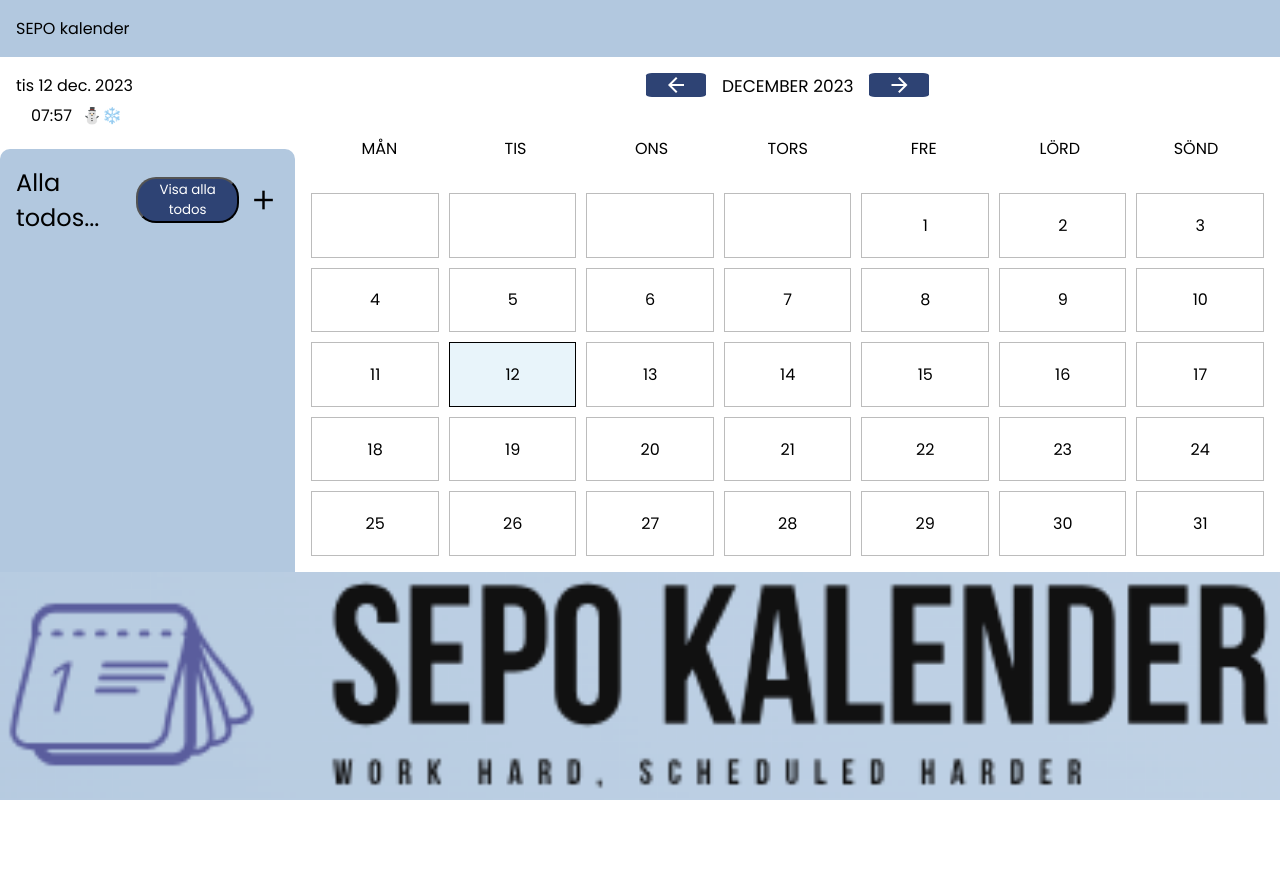
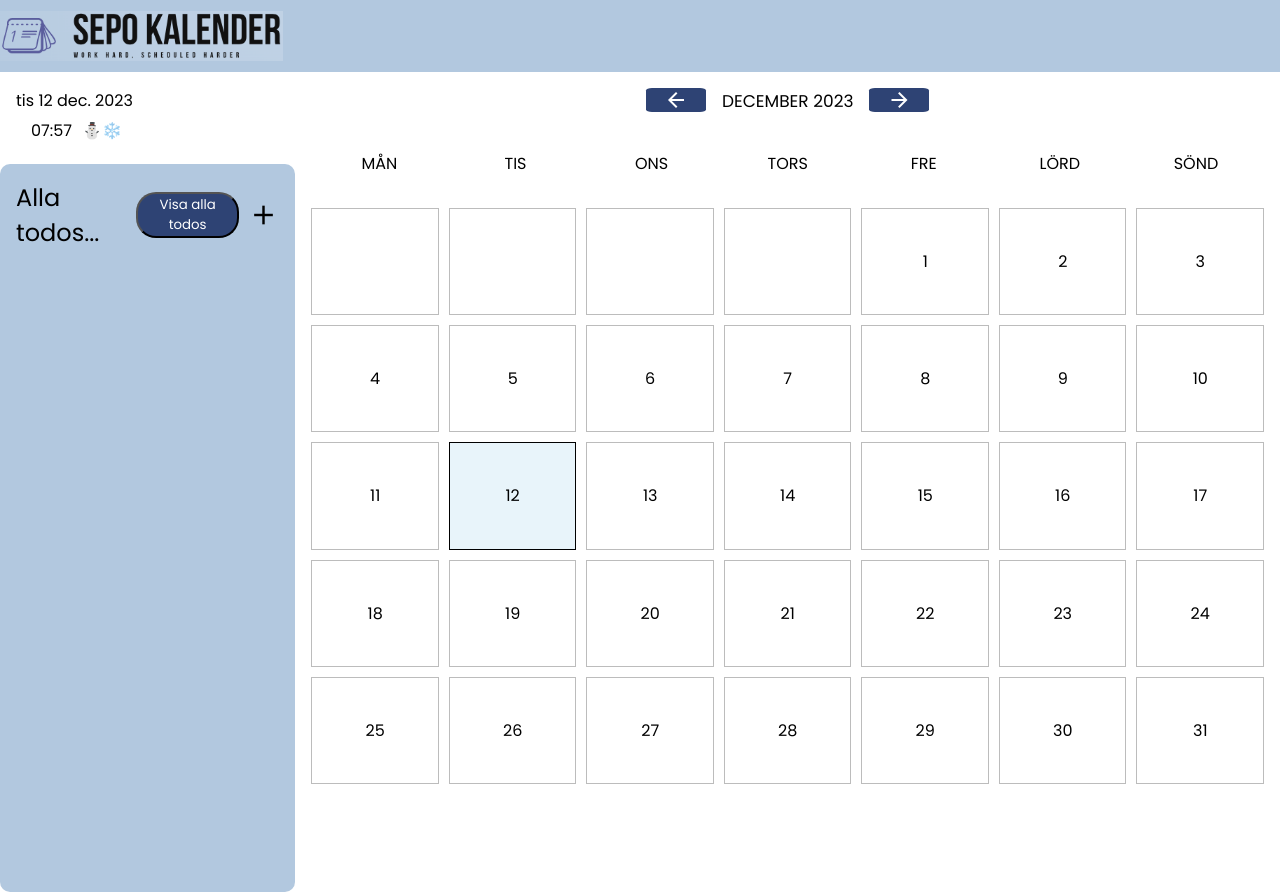
Before and after one commit to Philipbendiksen/Calendar-with-JS, a website: page public/index.html in a window 1280 px wide. Before the commit the page ends 800 px from the top, so only its background shows below. Drawn offline with nearby package versions, Linux system fonts and the light colour scheme; files whose address does not match are found by name.

Commit message:
add logo, add header in HTML instead

```diff
--- a/public/index.html
+++ b/public/index.html
@@ -28,7 +28,9 @@
 
   </head>
   <body>
-
+<header>
+  <img src="img/logga.png" alt="logga för SEPO kalender">
+</header>
     <main>
       <aside>
         <div class="toDoContainer" id="toDoContainer" data-cy="todo-list">
--- a/public/scripts/welcome.js
+++ b/public/scripts/welcome.js
@@ -1,5 +1,5 @@
 function initWelcomeSegment() {
-  createCommonHeader();
+  //createCommonHeader();
 
   document
     .querySelector("header")
@@ -9,22 +9,16 @@ function initWelcomeSegment() {
     .prepend(createWelcomeSegment("welcomeSegment-desktop"));
 }
 
-function createCommonHeader() {
+/*function createCommonHeader() {
   const header = document.createElement("header");
   document.body.prepend(header);
 
-  const image = document.createElement("img");
-  image.setAttribute("src", "public/img/logga.png");
-  image.setAttribute("alt", "logotyp för kalender");
-
-  document.body.appendChild(image);
-
-  const titleDiv = document.createElement("div");
+  /*const titleDiv = document.createElement("div");
   titleDiv.className = "title";
   titleDiv.innerHTML = "SEPO kalender";
   header.appendChild(titleDiv);
 }
-
+*/
 function createWelcomeSegment(welcomeSegmentClassName) {
   const welcomeSegment = document.createElement("div");
   welcomeSegment.className = welcomeSegmentClassName;
--- a/public/styles/style.css
+++ b/public/styles/style.css
@@ -20,6 +20,11 @@ body {
   display: flex;
   flex-direction: column;
   height: 100svh;
+}
+
+img {
+  max-width: 100%;
+  max-height: 70%;
 }
 
 .title,
```
